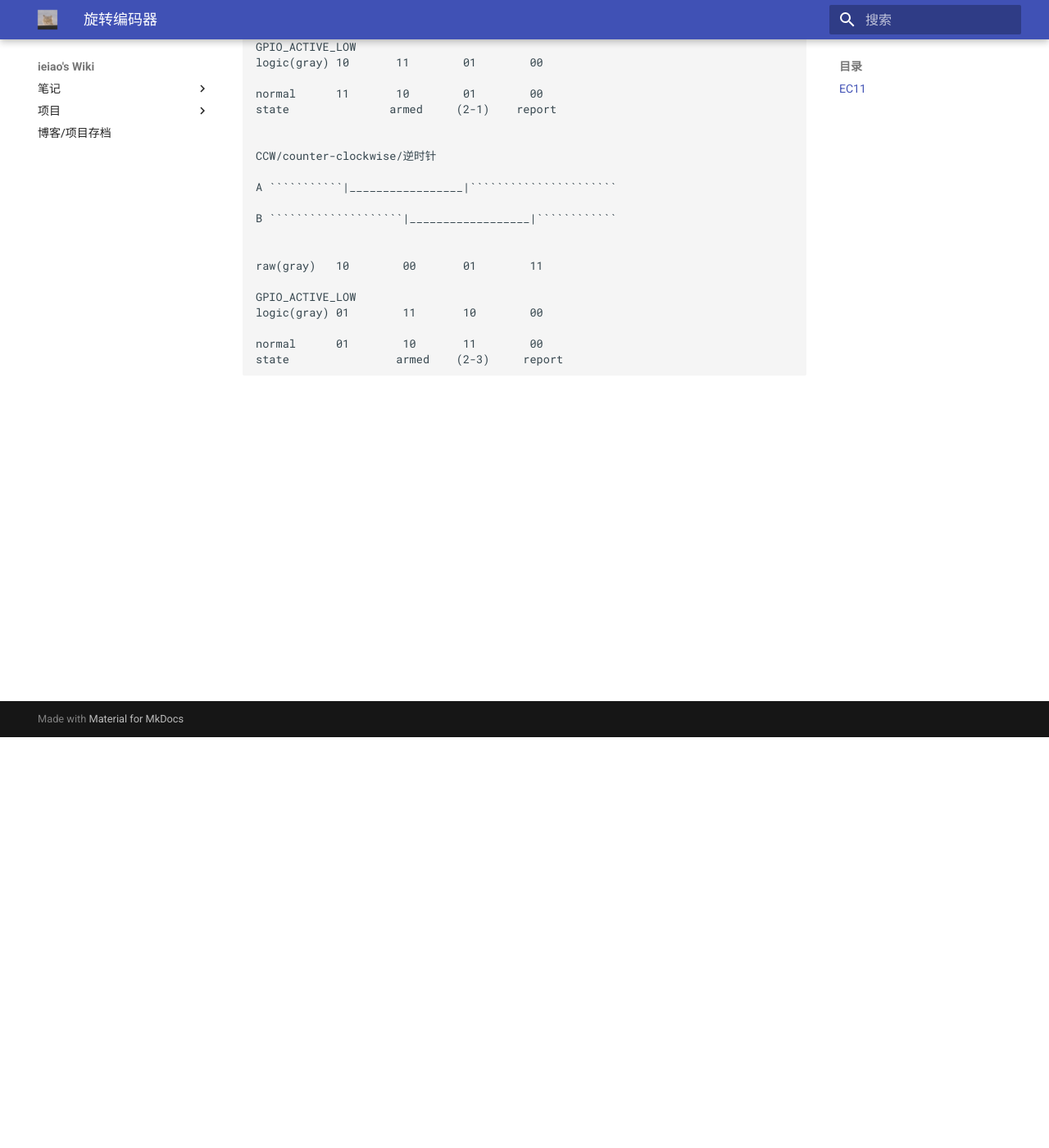
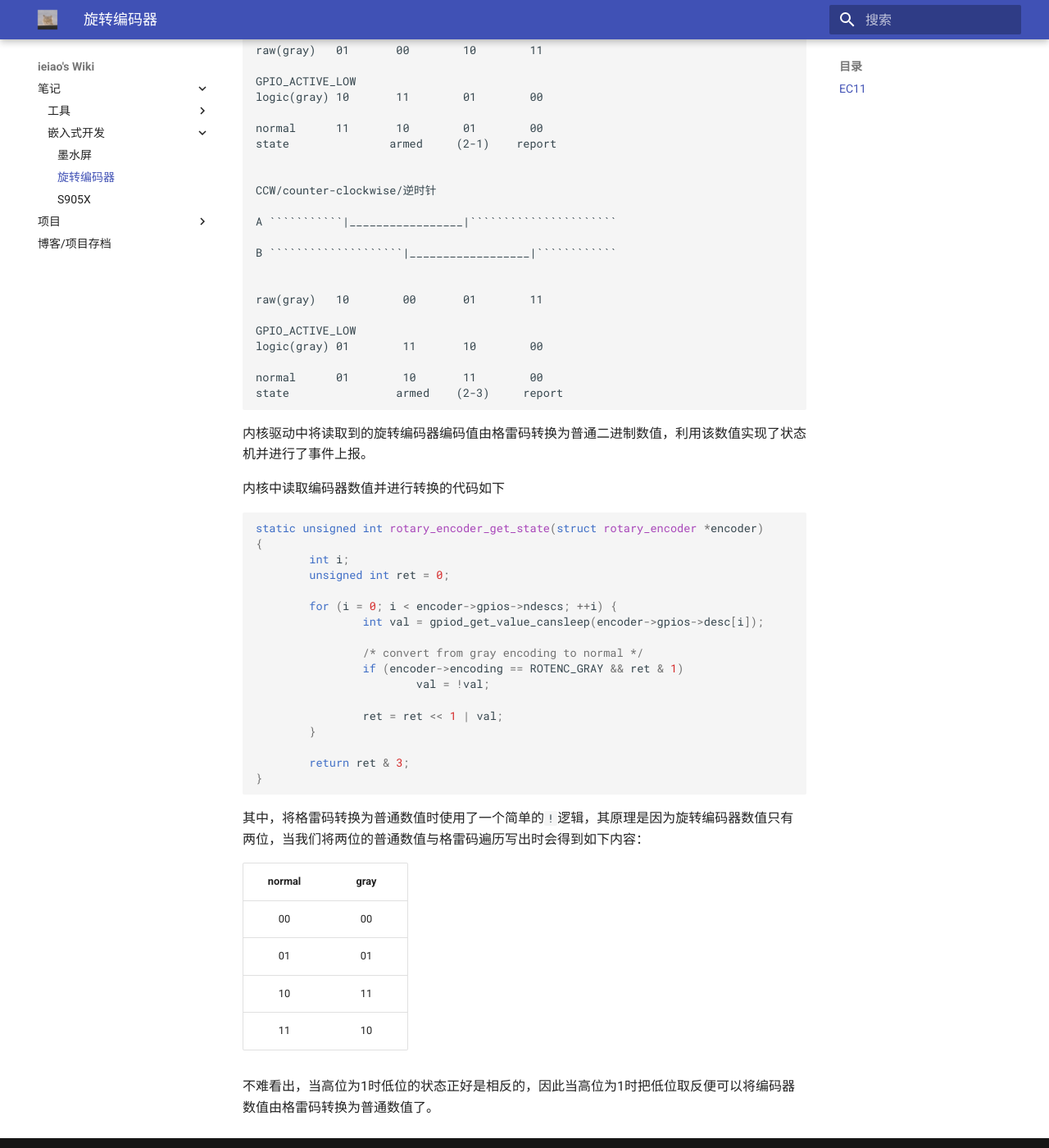
Before and after one commit to liweihao-cn/wiki, an MkDocs documentation site: the page built from docs/ed/rotary-encoder.md, in a window 1280 px wide and 1400 px high, scrolled down 501 px. Shown: the whole window at 82% size. Built offline with MkDocs 1.6.1 and Material for MkDocs 9.7.7, drawn with Linux system fonts in a browser that asks for light colours; some of the changed text lies outside the part shown.

Commit message:
调整部分记录，将部分比较完善的笔记添加到目录索引中

````diff
--- a/docs/ed/rotary-encoder.md
+++ b/docs/ed/rotary-encoder.md
@@ -2,7 +2,9 @@
 
 ## EC11
 
-Linux内核驱动中旋转编码器的状态检测逻辑
+> 注：以下内容均为分析代码得出，未经实际验证。
+
+Linux内核驱动中旋转编码器的状态检测逻辑如下所示
 
 ```
 rotary-encoder,encoding = "gray"
@@ -42,3 +44,38 @@ normal      01        10       11        00
 state                armed    (2-3)     report
 
 ```
+
+内核驱动中将读取到的旋转编码器编码值由格雷码转换为普通二进制数值，利用该数值实现了状态机并进行了事件上报。
+
+内核中读取编码器数值并进行转换的代码如下
+
+```c
+static unsigned int rotary_encoder_get_state(struct rotary_encoder *encoder)
+{
+        int i;
+        unsigned int ret = 0;
+
+        for (i = 0; i < encoder->gpios->ndescs; ++i) {
+                int val = gpiod_get_value_cansleep(encoder->gpios->desc[i]);
+
+                /* convert from gray encoding to normal */
+                if (encoder->encoding == ROTENC_GRAY && ret & 1)
+                        val = !val;
+
+                ret = ret << 1 | val;
+        }
+
+        return ret & 3;
+}
+```
+
+其中，将格雷码转换为普通数值时使用了一个简单的`!`逻辑，其原理是因为旋转编码器数值只有两位，当我们将两位的普通数值与格雷码遍历写出时会得到如下内容：
+
+| normal | gray |
+| :----: | :--: |
+|00|00|
+|01|01|
+|10|11|
+|11|10|
+
+不难看出，当高位为1时低位的状态正好是相反的，因此当高位为1时把低位取反便可以将编码器数值由格雷码转换为普通数值了。
--- a/mkdocs.yml
+++ b/mkdocs.yml
@@ -38,6 +38,8 @@ nav:
       - 'make': 'tools/make.md'
     - '嵌入式开发':
       - '墨水屏': 'ed/epaper/index.md'
+      - '旋转编码器': 'ed/rotary-encoder.md'
+      - 'S905X': 'ed/amlogic/s905x/index.md'
   - '项目':
     - 'serprog': 'projects/serprog/index.md'
   - '博客/项目存档': 'ba/index.md'
````
Also changed, not shown: docs/ba/index.md (+1 -1 lines).
